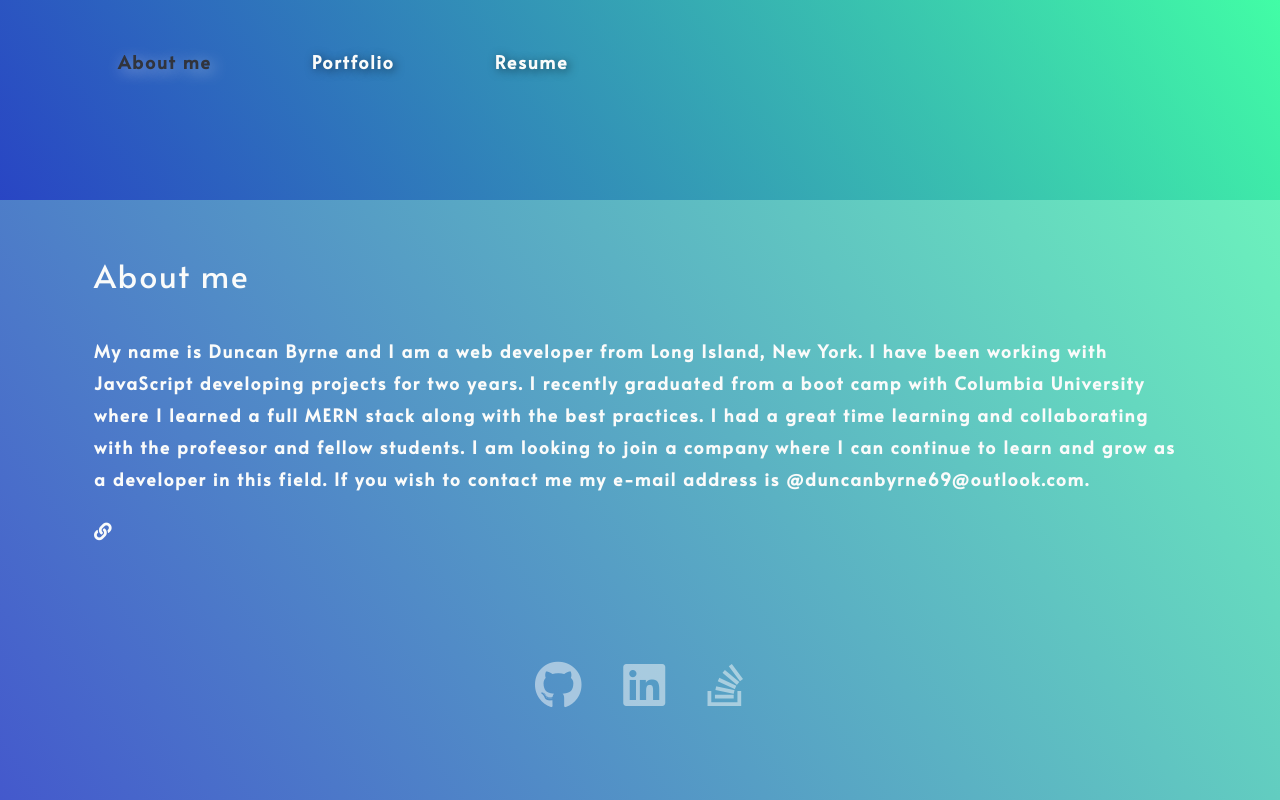
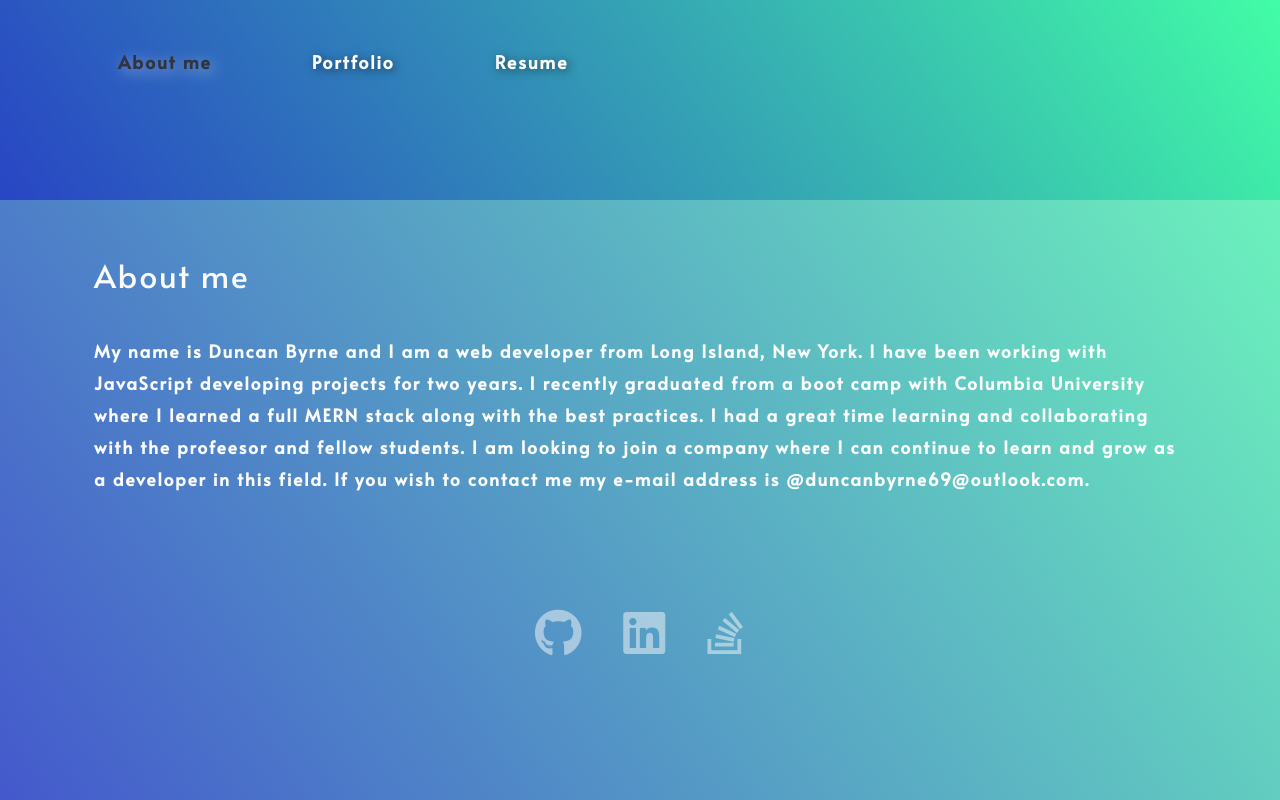
Before and after one commit to DuncanByrne/portfolio-update, a React (Create React App) app: page / in a window 1280 px wide. Built offline with nearby package versions, Linux system fonts and the light colour scheme; a web font is replaced by a local one.

Commit message:
removed a link tag

```diff
--- a/src/components/About/index.js
+++ b/src/components/About/index.js
@@ -14,7 +14,7 @@ function About() {
 
         </p>
         <p>
-          <i class="fa fa-link" aria-hidden="true"></i>
+
         </p>
       </div>
     </section>
```
